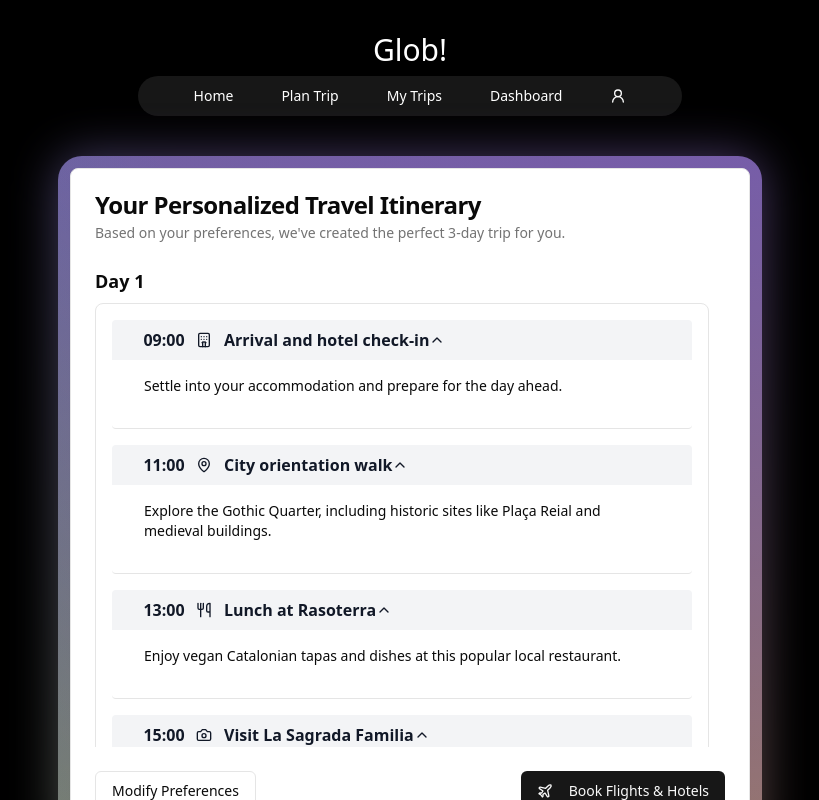
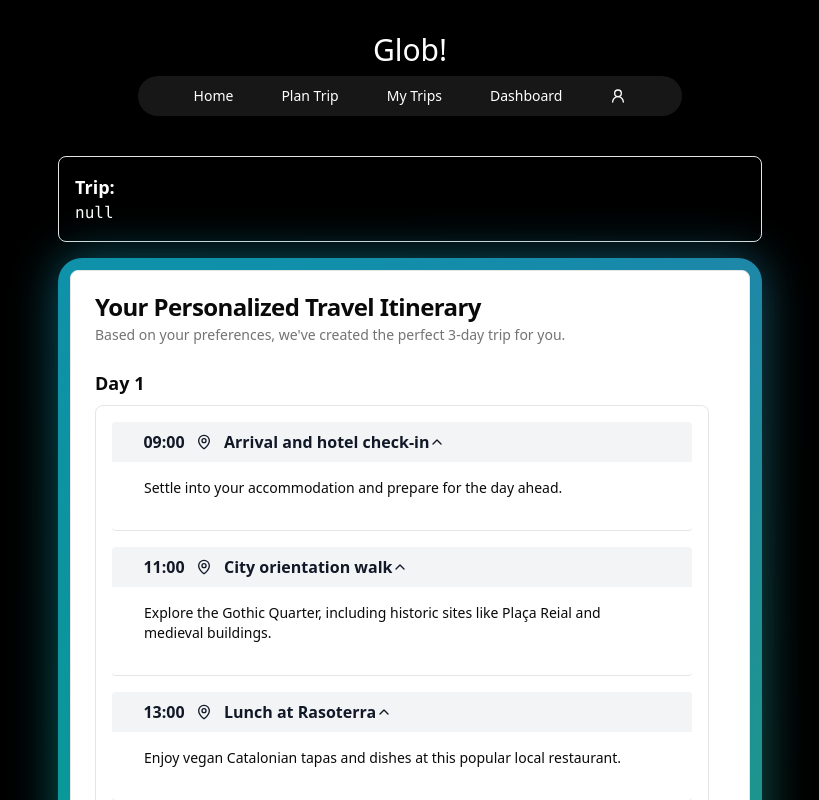
Before and after one commit to bangboomtata/glob_travel_planner, a Next.js app: page /trips in a window 1280 px wide. Shown: the top 800 px of the page, without its empty margins (230-1049 px from the left). Built offline with nearby package versions, Linux system fonts and the light colour scheme; no server answers; the database is empty.

Commit message:
trying to display generated itinerary at /trips page, generatedItinerary stored as Json instead of string now

```diff
--- a/src/app/(main)/preference/action.ts
+++ b/src/app/(main)/preference/action.ts
@@ -59,16 +59,124 @@ export async function handleGenerateItinerary({
    })
 
    // Generate ChatGPT prompt
-   const prompt = `
-      Based on the following preferences, generate a destination country and a detailed
-      travel itinerary, including activities, restaurants, time and duration spent at each location,
-      and any other relevant information about the places. Prioritize destinations that align with
-      the preferences while allowing for an enjoyable experience regardless of budget constraints.
-      If the budget is high, suggest options that balance affordability and value, enabling the
-      traveler to save unspent money without compromising the quality of the trip. Consider countries
-      outside the UK if the budget and preferences allow.
-      ${JSON.stringify(answers, null, 2)}
-   `
+//    const prompt = `
+// Based on the following preferences, generate a destination country and a detailed travel itinerary for a travel planning app. The itinerary should include:
+// 1. Activities (time, description, details).
+// 2. Restaurants (recommended dishes, time for meals).
+// 3. Duration spent at each location.
+// 4. Additional relevant details about the destination.
+
+// **Guidelines:**
+// - Suggest destinations that align with the preferences provided while ensuring the experience is enjoyable within the specified budget.
+// - If the budget allows, prioritize destinations outside the UK while balancing affordability and value.
+// - For higher budgets, recommend cost-effective options that maintain quality and allow for potential savings without compromising the trip.
+// - Structure the response in JSON format without including other things that includes day-wise itineraries from morning to night.
+
+// **Preferences Provided:**
+// ${JSON.stringify(answers, null, 2)}
+
+// **Example JSON Format for Response:**
+// [
+//   {
+//     "day": 1,
+//     "activities": [
+//       {
+//         "time": "09:00",
+//         "description": "Arrival and hotel check-in",
+//         "details": "Settle into your accommodation and prepare for the day ahead.",
+//       },
+//       {
+//         "time": "11:00",
+//         "description": "City orientation walk",
+//         "details": "Explore the Gothic Quarter, including historic sites like Plaça Reial and medieval buildings.",
+//       }
+//     ]
+//   },
+//   {
+//     "day": 2,
+//     "activities": [
+//       {
+//         "time": "08:00",
+//         "description": "Breakfast at hotel",
+//         "details": "Fuel up for the day with a hearty vegan breakfast.",
+//       },
+//       {
+//         "time": "10:00",
+//         "description": "Guided tour of old town",
+//         "details": "Visit Casa Batlló and Casa Milà, two of Gaudí's masterpieces on Passeig de Gràcia.",
+//       }
+//     ]
+//   }
+// ]
+// `
+
+const prompt = `
+You are a travel planning assistant. Based on the preferences provided, generate a recommended travel destination and a detailed day-by-day travel itinerary in JSON format.
+
+### Requirements:
+1. Suggest a **destination country** and create an **itinerary** that includes:
+   - Activities: Specify time, description, and detailed information for each activity.
+   - Restaurants: Recommend meals with timings and notable dishes.
+   - Duration: Mention how much time is spent at each location or activity.
+   - Relevant details: Add cultural, historical, or practical details to enhance the experience.
+
+2. **Customization**: Ensure the destination and itinerary align with the provided preferences, including budget, duration, and interest areas (e.g., historical sites, nature, food).
+
+3. **Formatting**: Respond only in JSON format without explanations or additional text. Structure the JSON as:
+   - "destination_country": Name of the country.
+   - "itinerary": An array of days, each containing activities with clear time, description, and details.
+
+4. **Guidelines**:
+   - Balance affordability and quality, recommending destinations outside the UK where budgets permit.
+   - Include day-by-day itineraries starting from morning to evening.
+   - Ensure variety in activities and include mealtime details.
+   - For higher budgets, prioritize luxury or unique experiences, and for lower budgets, suggest cost-effective options.
+
+### Preferences Provided:
+${JSON.stringify(answers, null, 2)}
+
+### Example Output:
+{
+  "destination_country": "Italy",
+  "itinerary": [
+    {
+      "day": 1,
+      "activities": [
+        {
+          "time": "09:00",
+          "description": "Arrival and hotel check-in",
+          "details": "Settle into your accommodation in Rome and get ready to explore."
+        },
+        {
+          "time": "11:00",
+          "description": "Visit Colosseum",
+          "details": "Explore the iconic Roman amphitheater and learn about its historical significance."
+        },
+        {
+          "time": "13:00",
+          "description": "Lunch at Trattoria Da Enzo",
+          "details": "Try classic Roman dishes like Cacio e Pepe and Carbonara."
+        }
+      ]
+    },
+    {
+      "day": 2,
+      "activities": [
+        {
+          "time": "08:00",
+          "description": "Breakfast at hotel",
+          "details": "Start your day with a traditional Italian breakfast."
+        },
+        {
+          "time": "10:00",
+          "description": "Explore Vatican City",
+          "details": "Visit St. Peter's Basilica and the Vatican Museums for a dose of art and history."
+        }
+      ]
+    }
+  ]
+}
+`
 
    // Call OpenAI API
    const completion = await openai.chat.completions.create({
--- /dev/null
+++ b/src/app/(main)/trips/action.ts
@@ -0,0 +1,14 @@
+'use server'
+
+import { PrismaClient, QuestionType } from '@prisma/client'
+
+const prisma = new PrismaClient()
+
+export async function getItinerary () {
+  const data = await prisma.itinerary.findFirst({
+    orderBy: {
+      id: 'desc' // Replace 'id' with the field you want to sort by
+    }
+  })
+  return data
+}
--- a/src/app/(main)/trips/page.tsx
+++ b/src/app/(main)/trips/page.tsx
@@ -9,16 +9,7 @@ import {
 } from '@/components/ui/card'
 import { ScrollArea } from '@/components/ui/scroll-area'
 import { Separator } from '@/components/ui/separator'
-import {
-   Plane,
-   Hotel,
-   MapPin,
-   Coffee,
-   Utensils,
-   Camera,
-   Sunrise,
-   Moon,
-} from 'lucide-react'
+import { MapPin, Plane } from 'lucide-react'
 import {
    Accordion,
    AccordionContent,
@@ -26,6 +17,7 @@ import {
    AccordionTrigger,
 } from '@/components/ui/accordion'
 import { BackgroundGradient } from '@/components/ui/background-gradient'
+import { getItinerary } from './action'
 
 // Mock data for the itinerary
 const itinerary = [
@@ -37,35 +29,30 @@ const itinerary = [
             description: 'Arrival and hotel check-in',
             details:
                'Settle into your accommodation and prepare for the day ahead.',
-            icon: <Hotel className="h-4 w-4" />,
          },
          {
             time: '11:00',
             description: 'City orientation walk',
             details:
                'Explore the Gothic Quarter, including historic sites like Plaça Reial and medieval buildings.',
-            icon: <MapPin className="h-4 w-4" />,
          },
          {
             time: '13:00',
             description: 'Lunch at Rasoterra',
             details:
                'Enjoy vegan Catalonian tapas and dishes at this popular local restaurant.',
-            icon: <Utensils className="h-4 w-4" />,
          },
          {
             time: '15:00',
             description: 'Visit La Sagrada Familia',
             details:
                'Marvel at Antoni Gaudís iconic basilica. Entry fee ~£26, pre-booking recommended.',
-            icon: <Camera className="h-4 w-4" />,
          },
          {
             time: '19:00',
             description: 'Dinner at Teresa Carles and evening stroll',
             details:
                'Savor vegan Catalonian cuisine and relax along Las Ramblas.',
-            icon: <Moon className="h-4 w-4" />,
          },
       ],
    },
@@ -76,35 +63,30 @@ const itinerary = [
             time: '08:00',
             description: 'Breakfast at hotel',
             details: 'Fuel up for the day with a hearty vegan breakfast.',
-            icon: <Coffee className="h-4 w-4" />,
          },
          {
             time: '10:00',
             description: 'Guided tour of old town',
             details:
                'Visit Casa Batlló and Casa Milà, two of Gaudís masterpieces on Passeig de Gràcia.',
-            icon: <MapPin className="h-4 w-4" />,
          },
          {
             time: '13:00',
             description: 'Picnic in central park',
             details:
                'Enjoy a vegan lunch at Parc de la Ciutadella, surrounded by sculptures and fountains.',
-            icon: <Utensils className="h-4 w-4" />,
          },
          {
             time: '15:00',
             description: 'Visit the Picasso Museum',
             details:
                'View an extensive collection of Pablo Picassos early works in the El Born neighborhood. Entry fee ~£12.',
-            icon: <Camera className="h-4 w-4" />,
          },
          {
             time: '19:00',
             description: 'Traditional dance show',
             details:
                'Experience Catalonian culture with a local dance performance.',
-            icon: <Moon className="h-4 w-4" />,
          },
       ],
    },
@@ -116,43 +98,46 @@ const itinerary = [
             description: 'Sunrise hike to Bunkers del Carmel',
             details:
                'Enjoy panoramic views of the city from this scenic viewpoint.',
-            icon: <Sunrise className="h-4 w-4" />,
          },
          {
             time: '10:00',
             description: 'Local market visit',
             details:
                'Wander through La Boqueria Market, famous for fresh produce and vegan-friendly snacks.',
-            icon: <MapPin className="h-4 w-4" />,
          },
          {
             time: '13:00',
             description: 'Cooking class',
             details:
                'Learn to prepare vegan Catalonian dishes at a local culinary school.',
-            icon: <Utensils className="h-4 w-4" />,
          },
          {
             time: '16:00',
             description: 'Beach relaxation at Barceloneta',
             details:
                'Relax and take in the ocean views from Barcelonas popular beach.',
-            icon: <Camera className="h-4 w-4" />,
          },
          {
             time: '20:00',
             description: 'Farewell dinner at Bohl',
             details:
                'Enjoy a selection of vegan tapas and local cuisine to wrap up your trip.',
-            icon: <Moon className="h-4 w-4" />,
          },
       ],
    },
 ]
 
+const generatedItinerary = await getItinerary()
+
 export default function AIGeneratedItinerary() {
    return (
       <main className="container mx-auto min-h-full max-w-3xl flex-col">
+         <div className="mb-4 rounded-lg border p-4 text-white">
+                  <h2 className="text-lg font-semibold">Trip:</h2>
+                  <pre className="whitespace-pre-wrap">
+                     {JSON.stringify(generatedItinerary, null, 2)}
+                  </pre>
+               </div>
          <BackgroundGradient className="p-2">
             <Card className="w-full max-w-4xl">
                <CardHeader>
@@ -188,7 +173,7 @@ export default function AIGeneratedItinerary() {
                                                 {activity.time}
                                              </div>
                                              <div className="mr-3 flex-shrink-0">
-                                                {activity.icon}
+                                                <MapPin className="h-4 w-4" />
                                              </div>
                                              <p className="text-base">
                                                 {activity.description}
```
Also changed, not shown: 1 other file (tests, documents, lock files or other folders).
